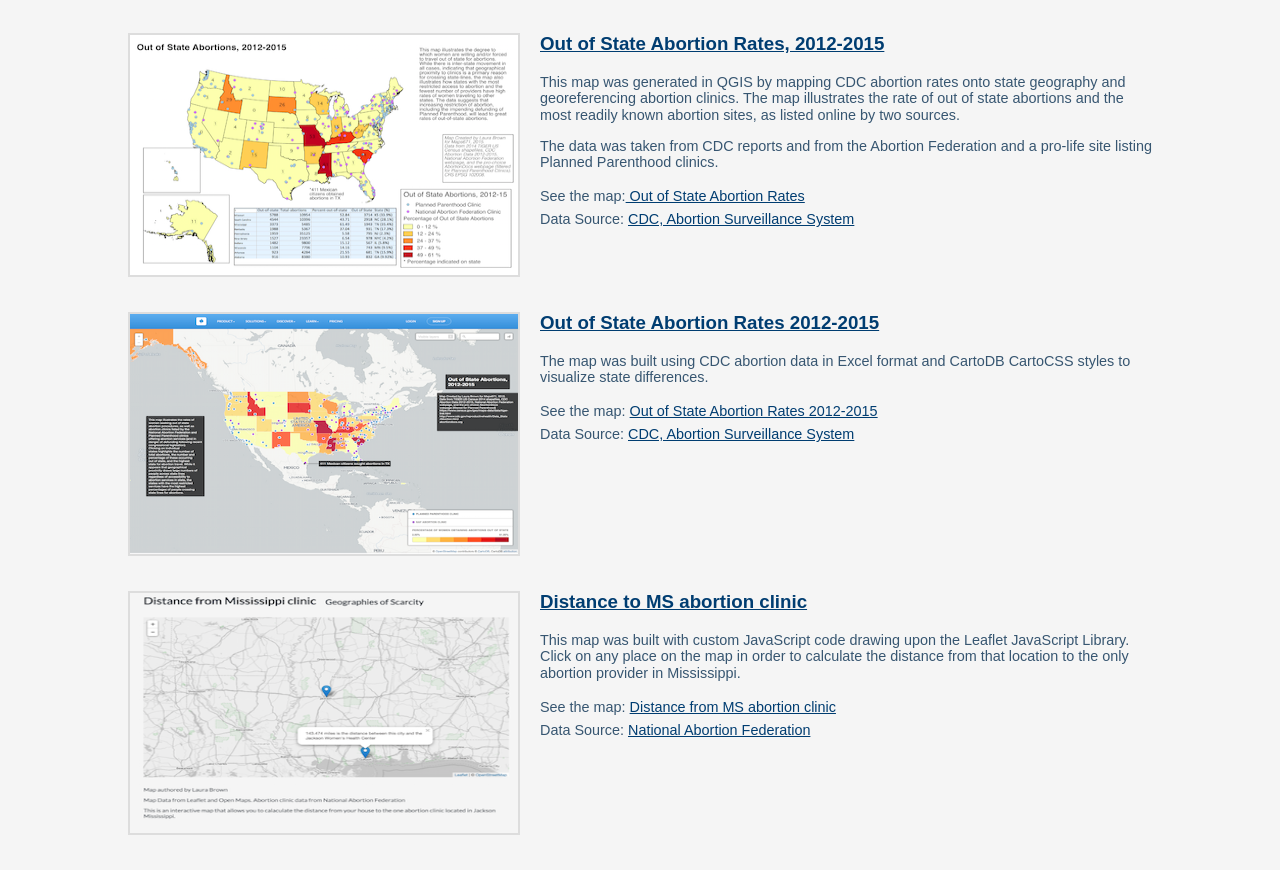
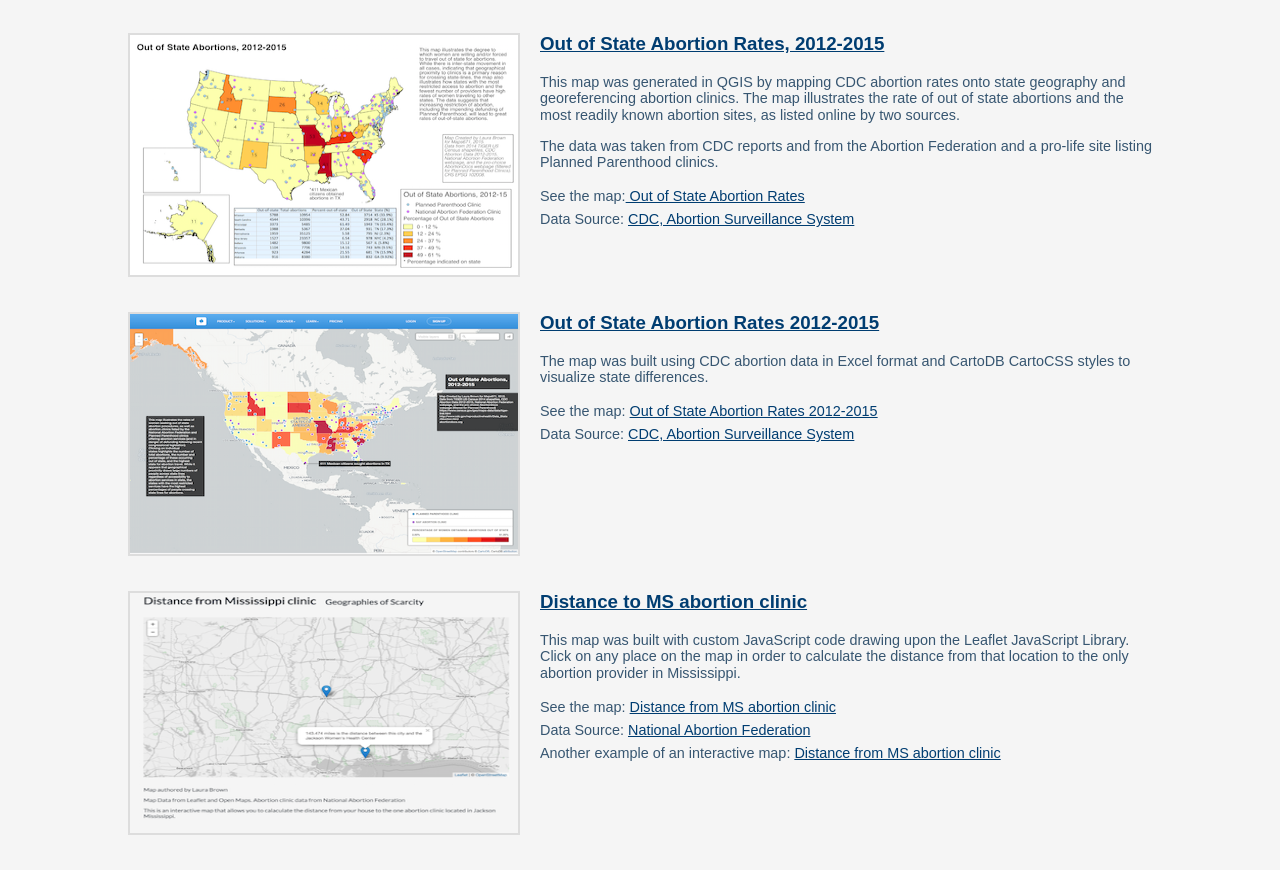
Before and after one commit to LauraCadeBrown/LauraCadeBrown.github.io, a plain HTML site: page index.html in a window 1280 px wide. Shown: the part 101-971 px from the top of the page. Drawn offline with nearby package versions, Linux system fonts and the light colour scheme; a web font is replaced by a local one.

Commit message:
Update index.html

```diff
--- a/index.html
+++ b/index.html
@@ -117,6 +117,7 @@ The map illustrates the rate of out of state abortions and the most readily know
     <ul>
         <li>See the map: <a target = '_blank'  href="http://lauracadebrown.github.io/abortion-maps/abortiondistance.html">Distance from MS abortion clinic</a></li>
         <li>Data Source: <a target = '_blank'  href="http://prochoice.org/think-youre-pregnant/find-a-provider/">National Abortion Federation</a></li>
+         <li>Another example of an interactive map: <a target = '_blank'  href="http://lauracadebrown.github.io/abortion-maps/abortiondistance.html">Distance from MS abortion clinic</a></li>
     </ul>
 </section>
 
```
